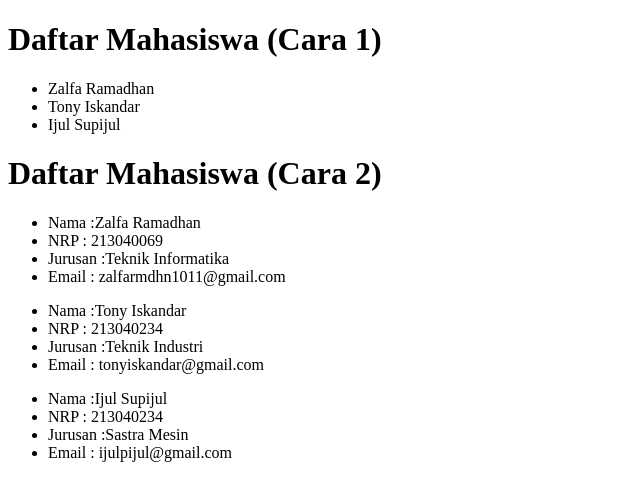
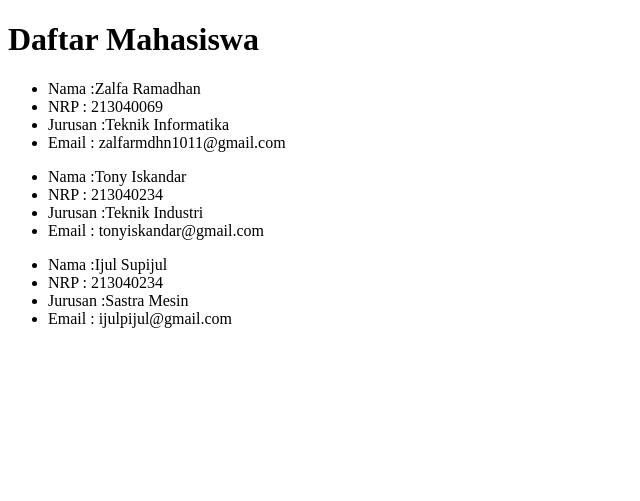
Before and after one commit to zalfarmdhn/pw2022_b_213040069, a PHP site: page /latihan3.php in a window 1280 px wide. Shown: the top 501 px of the page, without its empty margins (0-640 px from the left). Run offline with PHP 8.4, Linux system fonts and the light colour scheme.

Commit message:
mengubah latihan3 di pertemuan5

```diff
--- a/Kuliah/pertemuan5/latihan3.php
+++ b/Kuliah/pertemuan5/latihan3.php
@@ -25,15 +25,8 @@ $mahasiswa = [
 </head>
 
 <body>
-    <h1>Daftar Mahasiswa (Cara 1)</h1>
 
-    <ul>
-        <?php foreach ($mahasiswa as $mhs) : ?>
-            <li><?= $mhs[0]; ?></li>
-        <?php endforeach; ?>
-    </ul>
-
-    <h1>Daftar Mahasiswa (Cara 2)</h1>
+    <h1>Daftar Mahasiswa</h1>
     <?php foreach ($mahasiswa as $mhs) : ?>
         <ul>
             <li> Nama :<?= $mhs[0]; ?> </li>
```
